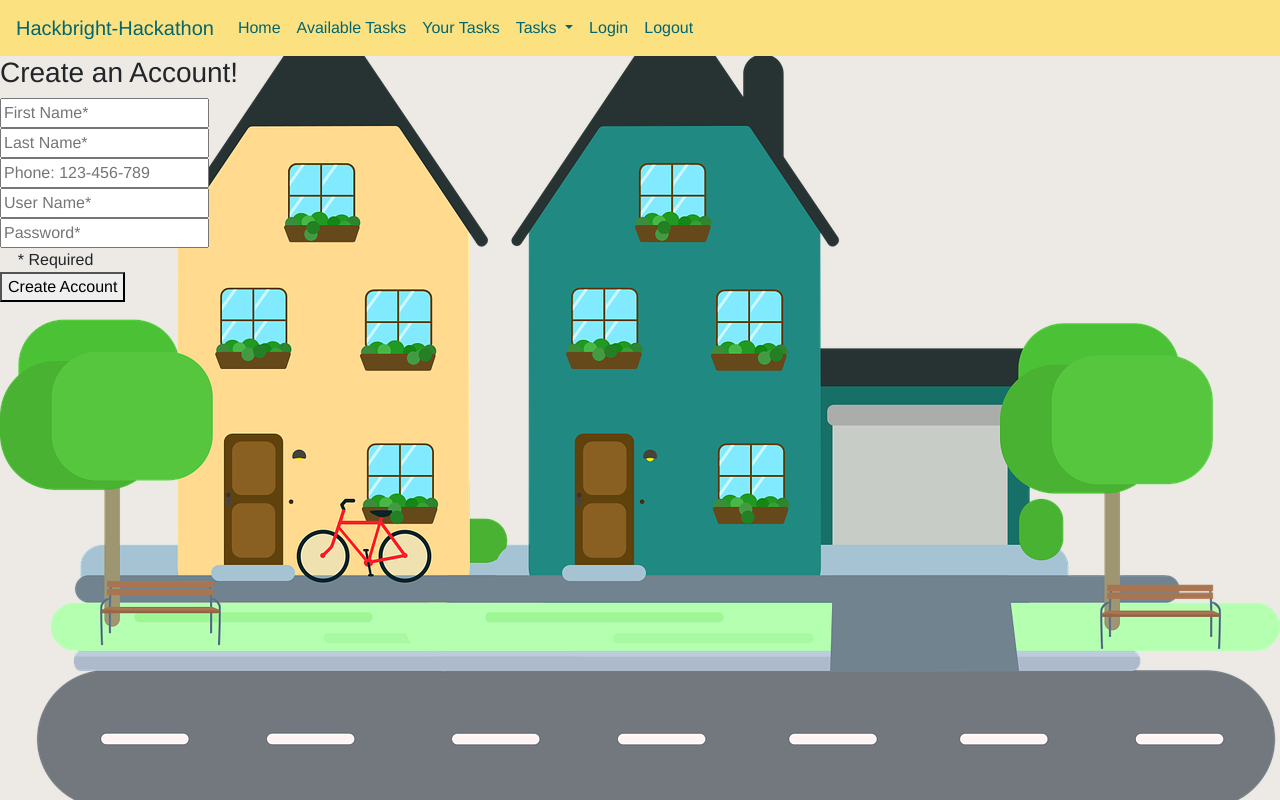
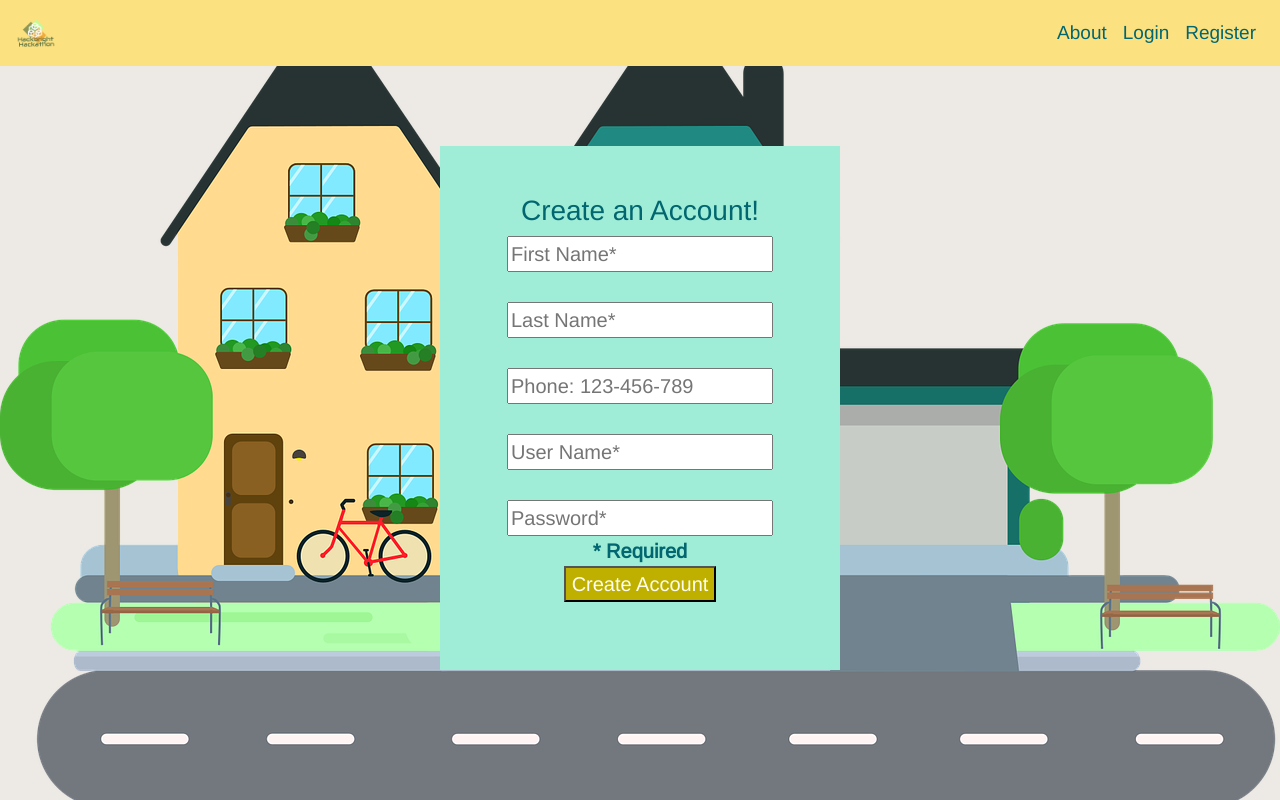
Before and after one commit to Hackbright-Covid-19-Hackathon/hack-covid-19, a Flask app: page /register in a window 1280 px wide. Run offline with Flask 2, Linux system fonts and the light colour scheme; some libraries are stand-ins or nearby versions.

Commit message:
seperated navbar file pre login and post login, updates css for index, register, user and about page

```diff
--- a/server.py
+++ b/server.py
@@ -152,6 +152,11 @@ def show_volunteer_homepage():
 
     return render_template("volunteer.html")
 
+@app.route("/about")
+def about():
+    """about page"""
+
+    return render_template("about.html")
 
 
 if __name__ == "__main__":
--- a/static/css/site.css
+++ b/static/css/site.css
@@ -8,6 +8,7 @@ body {
 .navbar {
     background-color: #FCE181;
     color: #026670;
+    font-size: 19px;
 }
 
 .navbar-brand, .nav-link {
@@ -29,9 +30,21 @@ body {
     color: #33AD93;
 }
 
-#homepage-box {
+#homepage-box, #register-box {
+    color: #026670;
+    font-weight: bold;
+    font-size: 20px;
     margin-top: 5rem;
     background-color: #9FEDD7;
-    margin: 2rem;
-    padding: 1rem;
+    padding: 3rem;
+    text-align: center;
 }
+
+.btn, button {
+    background-color: #BFB000;
+    color: #FFFEF0;
+}
+.btn:hover, button:hover {
+    background-color: #918600;
+    color: #E2E1D5;
+}
--- a/templates/base.html
+++ b/templates/base.html
@@ -18,9 +18,6 @@
     <title>{% block title %}{% endblock %}</title>
   </head>
   <body>
-    <!-- Add Navbar from navbar.html file -->
-    {% include 'navbar.html' %}
-
     <!-- This is where the main content goes. -->
     {% block content %}
 
--- /dev/null
+++ b/templates/navbar-pre-login.html
@@ -0,0 +1,17 @@
+<nav class="navbar navbar-expand-lg">
+  <a class="navbar-brand" href="#"><img src="../static/img/logo.png" height="40" alt=""></a>
+  <div class="collapse navbar-collapse d-flex flex-row-reverse" id="navbarNavDropdown">
+    <ul class="navbar-nav">
+        <li class="nav-item active">
+        <li class="nav-item">
+            <a class="nav-link" href="/register">About</a>
+        </li>
+        <li class="nav-item">
+            <a class="nav-link" href="/login">Login</a>
+        </li>
+        <li class="nav-item">
+            <a class="nav-link" href="/register">Register</a>
+        </li>
+    </ul>
+  </div>
+</nav>
--- a/templates/navbar.html
+++ b/templates/navbar.html
@@ -1,5 +1,5 @@
 <nav class="navbar navbar-expand-lg">
-  <a class="navbar-brand" href="#">Hackbright-Hackathon</a>
+  <a class="navbar-brand" href="#"><img src="../static/img/logo.png" height="50" alt=""></a>
   <button class="navbar-toggler" type="button" data-toggle="collapse" data-target="#navbarNavDropdown" aria-controls="navbarNavDropdown" aria-expanded="false" aria-label="Toggle navigation">
     <span class="navbar-toggler-icon"></span>
   </button>
--- a/templates/register.html
+++ b/templates/register.html
@@ -1,15 +1,23 @@
 {% extends 'base.html' %}
+<!-- Add Navbar from navbar-pre-login.html file -->
+{% include 'navbar-pre-login.html' %}
 {% block content %}
+
+<div id="register-box" class="mx-auto" style="width: 400px;">
     <h3>Create an Account!</h3>
     <form action="/register" method="POST">
-    <input name="fname" placeholder="First Name*" required><br>
-    <input name="lname" placeholder="Last Name*" required><br>
+        <input name="fname" placeholder="First Name*" required><br><br>
+        <input name="lname" placeholder="Last Name*" required><br><br>
         <input type="tel" name="phone"
            pattern="[0-9]{3}-[0-9]{3}-[0-9]{4}"
-       placeholder="Phone: 123-456-789"><br>
-    <input name="username" placeholder="User Name*" required><br>
-    <input name="password" type="password" placeholder="Password*" required><br>
-    &nbsp; &nbsp; * Required<br>
+           placeholder="Phone: 123-456-789"><br><br>
+        <input name="username" placeholder="User Name*" required><br><br>
+        <input name="password" type="password" placeholder="Password*" required>
+        <br>
+         * Required
+         <br>
         <button type="submit">Create Account</button>
     </form>
+</div>
+
 {% endblock %}
```
Also changed, not shown: templates/about.html (added, +13 -0 lines), templates/index.html (+7 -3 lines), templates/user.html (+8 -0 lines), static/img/logo.png (added). Lines whose indentation alone changed are shown as unchanged.
